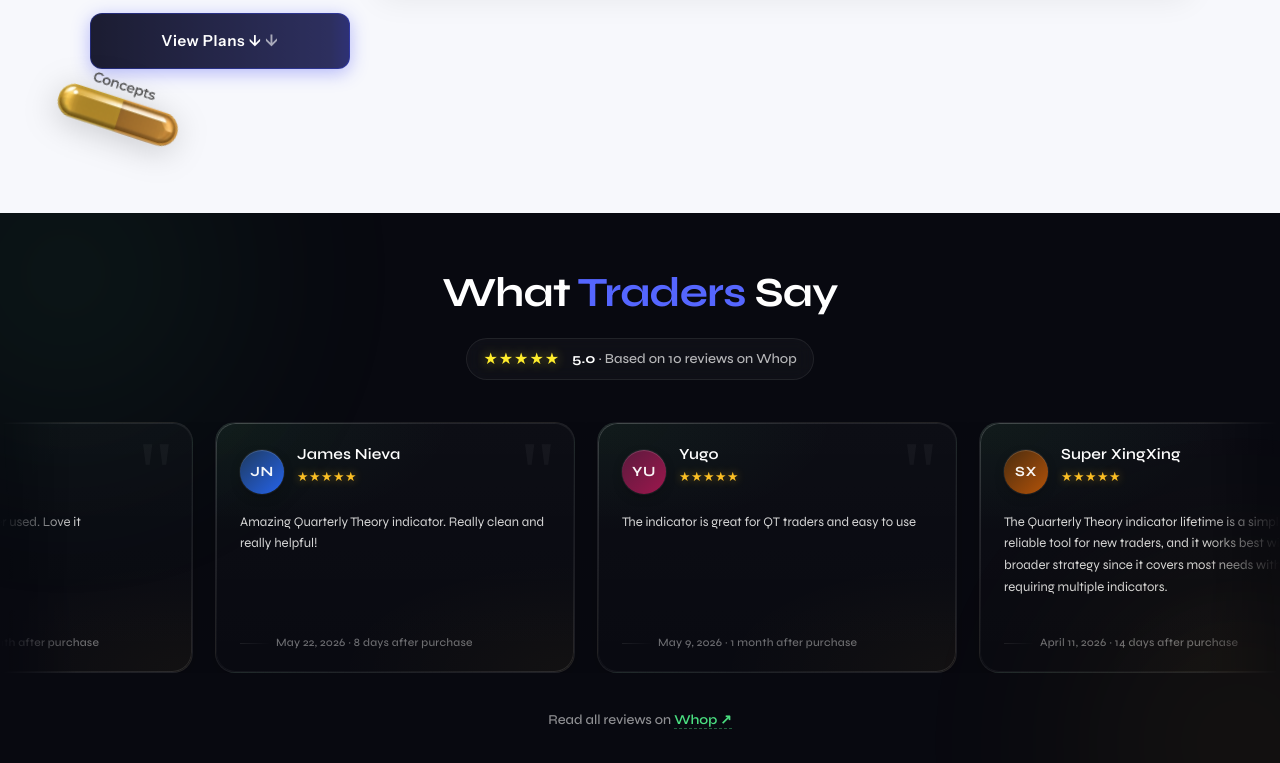
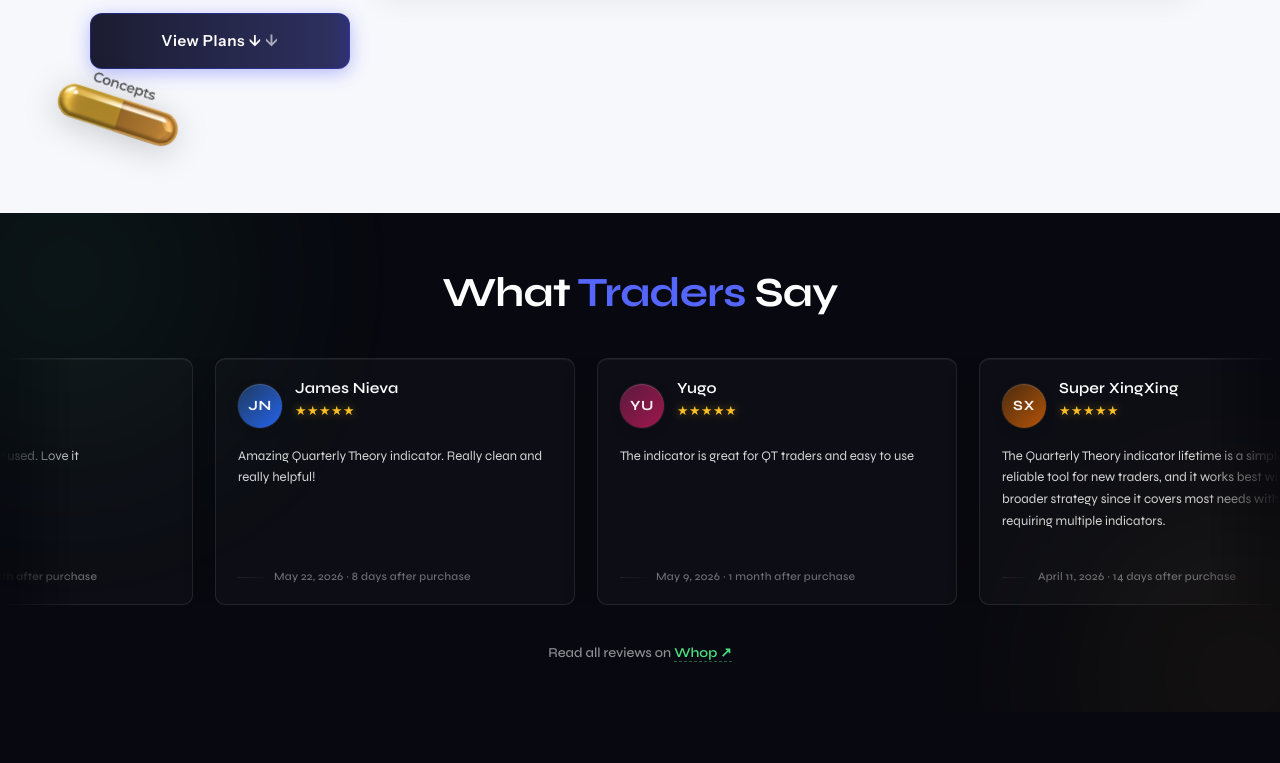
Before and after one commit to nazarg02/sitewithvids, a plain HTML site: page indicators.html in a window 1280 px wide. Shown: the part 1995-2758 px from the top of the page. Drawn offline with Linux system fonts and the light colour scheme; a small style sheet from the web is missing.

Commit message:
Refine review cards — less rounded, white-transparent with soft white glows, drop rating pill from header

```diff
--- a/indicators.html
+++ b/indicators.html
@@ -487,64 +487,37 @@
     .review-card {
       position: relative;
       flex: 0 0 360px;
-      background:
-        radial-gradient(120% 80% at 0% 0%, rgba(74,222,128,0.06) 0%, transparent 55%),
-        radial-gradient(120% 80% at 100% 100%, rgba(251,191,36,0.04) 0%, transparent 55%),
-        linear-gradient(180deg, rgba(255,255,255,0.025) 0%, rgba(255,255,255,0.008) 100%);
-      border-radius: 20px;
-      padding: 24px 24px 20px;
+      background: rgba(255,255,255,0.025);
+      border: 1px solid rgba(255,255,255,0.09);
+      border-radius: 10px;
+      padding: 22px 22px 18px;
       display: flex;
       flex-direction: column;
       gap: 14px;
-      backdrop-filter: blur(18px) saturate(160%);
-      -webkit-backdrop-filter: blur(18px) saturate(160%);
+      backdrop-filter: blur(14px) saturate(140%);
+      -webkit-backdrop-filter: blur(14px) saturate(140%);
       box-shadow:
-        inset 0 1px 0 rgba(255,255,255,0.06),
-        inset 0 -1px 0 rgba(255,255,255,0.02),
-        0 6px 22px -8px rgba(0,0,0,0.55);
-      transition: transform 0.4s cubic-bezier(0.2,0.8,0.2,1), box-shadow 0.4s ease;
+        inset 0 1px 0 rgba(255,255,255,0.05),
+        0 1px 0 rgba(255,255,255,0.03),
+        0 8px 28px -10px rgba(0,0,0,0.55);
+      transition: transform 0.4s cubic-bezier(0.2,0.8,0.2,1), box-shadow 0.4s ease, border-color 0.4s ease, background 0.4s ease;
       overflow: hidden;
     }
-    /* permanent subtle gradient border */
-    .review-card::before {
-      content: '';
-      position: absolute;
-      inset: 0;
-      border-radius: 20px;
-      padding: 1px;
-      background: linear-gradient(135deg, rgba(255,255,255,0.18), rgba(255,255,255,0.04) 35%, rgba(255,255,255,0.02) 65%, rgba(255,255,255,0.1));
-      -webkit-mask: linear-gradient(#000 0 0) content-box, linear-gradient(#000 0 0);
-      -webkit-mask-composite: xor;
-              mask-composite: exclude;
-      pointer-events: none;
-      transition: background 0.4s ease, opacity 0.4s ease;
-    }
-    /* decorative quote mark */
-    .review-card::after {
-      content: '"';
-      position: absolute;
-      top: 6px; right: 18px;
-      font-family: Georgia, serif;
-      font-size: 5.5rem;
-      line-height: 1;
-      color: rgba(255,255,255,0.04);
-      pointer-events: none;
-      transition: color 0.4s ease;
-    }
     .review-card:hover {
-      transform: translateY(-6px);
+      transform: translateY(-4px);
+      background: rgba(255,255,255,0.04);
+      border-color: rgba(255,255,255,0.18);
       box-shadow:
         inset 0 1px 0 rgba(255,255,255,0.1),
-        inset 0 -1px 0 rgba(255,255,255,0.03),
-        0 22px 50px -18px rgba(74,222,128,0.22),
-        0 10px 28px -14px rgba(0,0,0,0.7);
-    }
-    .review-card:hover::before {
-      background: linear-gradient(135deg, rgba(74,222,128,0.55), rgba(56,189,248,0.4) 50%, rgba(251,191,36,0.5));
-    }
-    .review-card:hover::after { color: rgba(74,222,128,0.14); }
+        0 0 0 1px rgba(255,255,255,0.04),
+        0 22px 60px -20px rgba(255,255,255,0.12),
+        0 8px 24px -12px rgba(0,0,0,0.55);
+    }
     .review-card:hover .review-avatar {
-      box-shadow: 0 0 0 3px rgba(74,222,128,0.22), 0 8px 22px -6px rgba(74,222,128,0.45);
+      box-shadow:
+        inset 0 1px 0 rgba(255,255,255,0.2),
+        0 0 0 2px rgba(255,255,255,0.12),
+        0 6px 18px -4px rgba(255,255,255,0.18);
     }
     .review-head {
       display: flex;
@@ -1362,10 +1335,6 @@
     <div class="container">
       <div class="section-head center reveal">
         <h2>What <em>Traders</em> Say</h2>
-        <div class="reviews-head-rating">
-          <span class="reviews-head-stars">★★★★★</span>
-          <span class="reviews-head-text"><strong>5.0</strong> · Based on 10 reviews on Whop</span>
-        </div>
       </div>
     </div>
 
```
